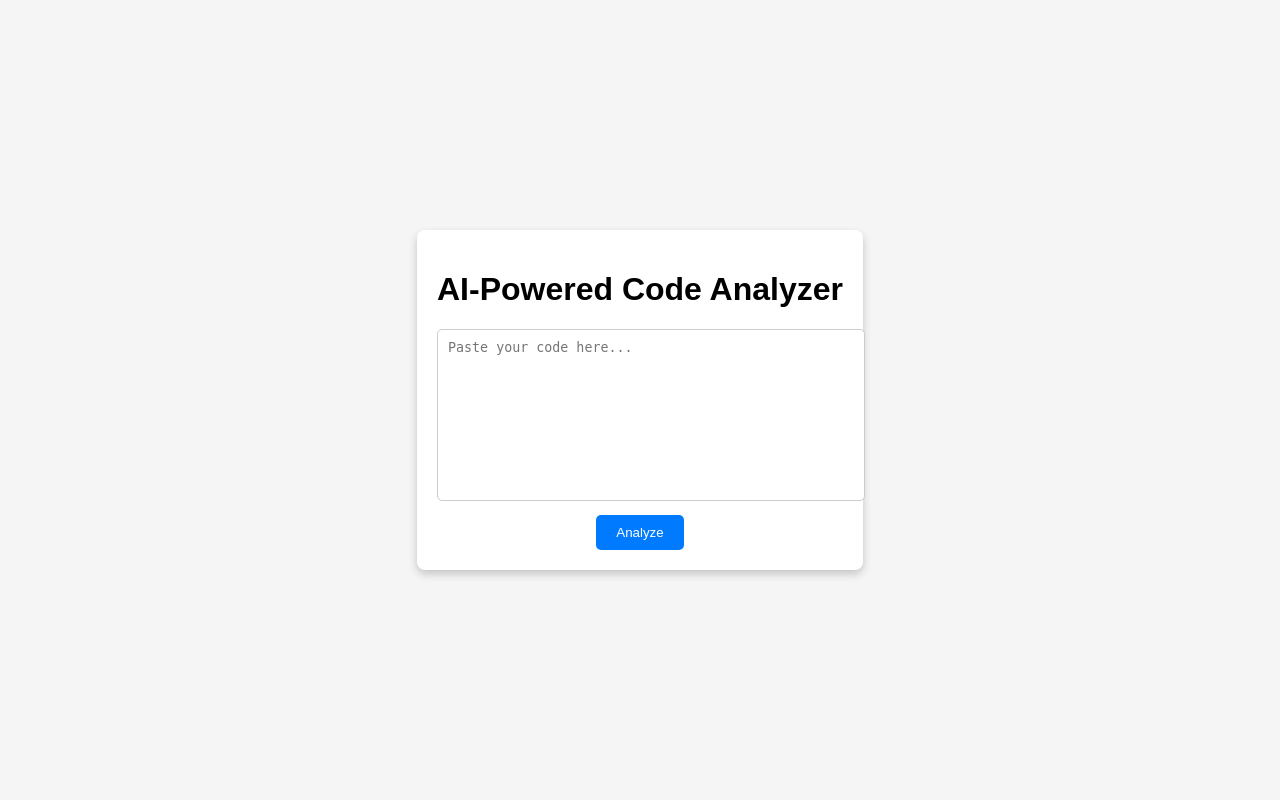
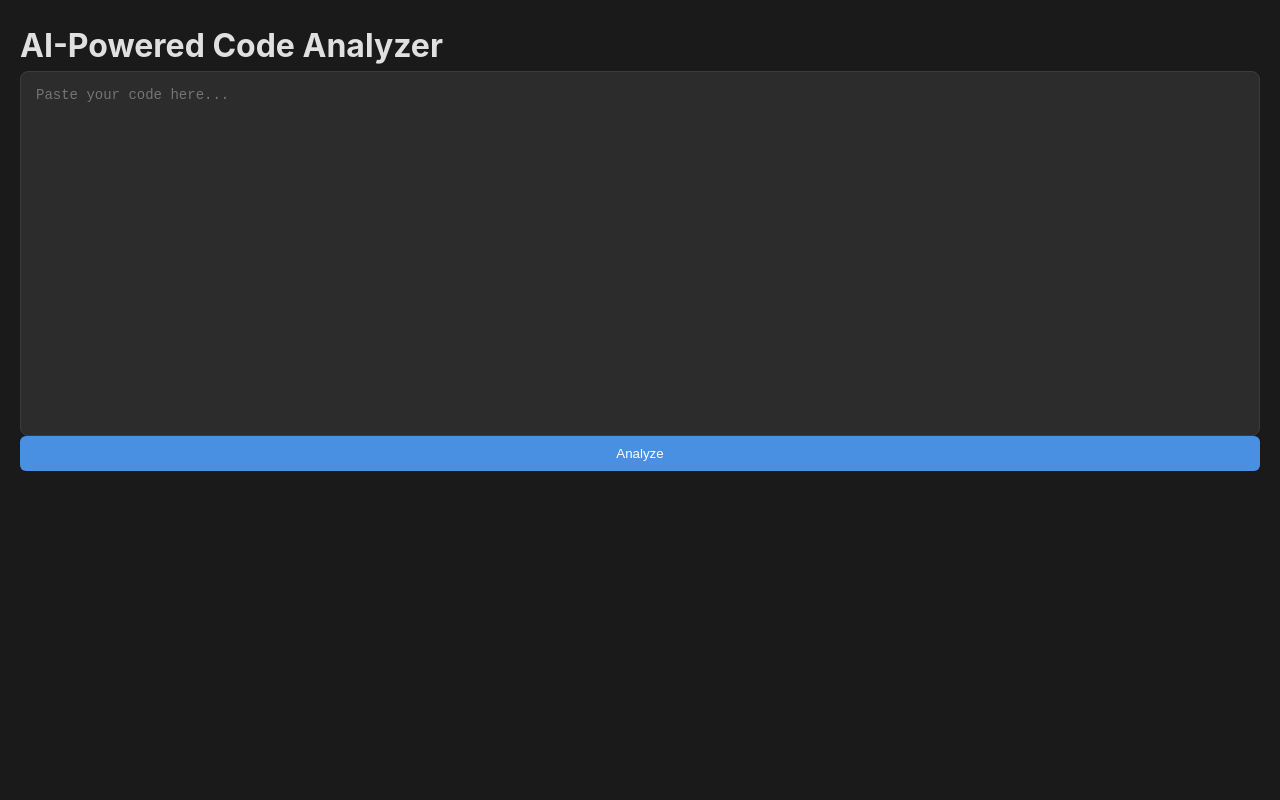
Before and after one commit to Alan-Saju/Code-Analysis_Tool, a Flask app: page / in a window 1280 px wide. Run offline with Flask 3, Linux system fonts and the light colour scheme.

Commit message:
changed the css style and colors to a dark theme

```diff
--- a/static/styles.css
+++ b/static/styles.css
@@ -1,57 +1,134 @@
-/* General styling for body */
+:root {
+    /* Claude-inspired dark theme colors */
+    --bg-primary: #1a1a1a;
+    --bg-secondary: #2c2c2c;
+    --text-primary: #e0e0e0;
+    --text-secondary: #b0b0b0;
+    --accent-color: #4a90e2;
+    --border-color: #3c3c3c;
+}
+
+* {
+    box-sizing: border-box;
+    margin: 0;
+    padding: 0;
+}
+
 body {
+    font-family: 'Inter', 'Arial', sans-serif;
+    background-color: var(--bg-primary);
+    color: var(--text-primary);
+    line-height: 1.6;
+    height: 100vh;
+    display: flex;
+    flex-direction: column;
+}
+
+.container {
+    display: flex;
+    flex-direction: column;
+    height: 100vh;
+    max-width: 100%;
+    padding: 20px;
+    background-color: var(--bg-primary);
+}
+
+.header {
+    text-align: center;
+    margin-bottom: 20px;
+    color: var(--text-primary);
+}
+
+#code-form {
+    display: flex;
+    flex-direction: column;
+    height: 50vh;
+    width: 100%;
+}
+
+#code {
+    flex-grow: 1;
+    width: 100%;
+    background-color: var(--bg-secondary);
+    color: var(--text-primary);
+    border: 1px solid var(--border-color);
+    border-radius: 8px;
+    padding: 15px;
+    font-family: 'Courier New', monospace;
+    font-size: 14px;
+    resize: none;
+    outline: none;
+}
+
+#code:focus {
+    border-color: var(--accent-color);
+    box-shadow: 0 0 10px rgba(74, 144, 226, 0.3);
+}
+
+.submit-container {
     display: flex;
     justify-content: center;
-    align-items: center;
-    height: 100vh;
-    margin: 0;
-    font-family: Arial, sans-serif;
-    background-color: #f5f5f5;
+    margin-top: 15px;
 }
 
-/* Styling for container */
-.container {
-    text-align: center;
-    max-width: 600px;
-    background: #ffffff;
-    padding: 20px;
-    border-radius: 8px;
-    box-shadow: 0 4px 8px rgba(0, 0, 0, 0.2);
-}
-
-/* Styling for textarea */
-textarea {
-    width: 100%;
-    height: 150px;
-    padding: 10px;
-    border-radius: 5px;
-    border: 1px solid #ccc;
-    resize: none;
-    margin-bottom: 10px;
-}
-
-/* Styling for button */
 button {
-    background-color: #007bff;
-    color: #fff;
+    background-color: var(--accent-color);
+    color: white;
     border: none;
-    border-radius: 5px;
     padding: 10px 20px;
+    border-radius: 6px;
     cursor: pointer;
+    transition: background-color 0.3s ease;
 }
 
 button:hover {
-    background-color: #0056b3;
+    background-color: #5a9de2;
 }
 
-/* Styling for suggestions section */
 #suggestions {
     margin-top: 20px;
-    text-align: left;
-    background: #f9f9f9;
-    padding: 15px;
-    border: 1px solid #ccc;
+    width: 100%;
+    background-color: var(--bg-secondary);
+    border-radius: 8px;
+    padding: 20px;
+    max-height: 40vh;
+    overflow-y: auto;
+}
+
+#suggestions-list {
+    list-style-type: none;
+    padding: 0;
+}
+
+#suggestions-list li {
+    margin-bottom: 10px;
+    padding: 10px;
+    background-color: var(--bg-primary);
+    border-radius: 6px;
+    color: var(--text-secondary);
+}
+
+#suggestions-list li strong {
+    color: var(--text-primary);
+    display: block;
+    margin-bottom: 10px;
+    font-size: 1.1em;
+}
+
+/* Scrollbar styling for dark theme */
+::-webkit-scrollbar {
+    width: 10px;
+}
+
+::-webkit-scrollbar-track {
+    background: var(--bg-secondary);
+}
+
+::-webkit-scrollbar-thumb {
+    background: var(--accent-color);
     border-radius: 5px;
-    overflow-y: auto;
-    max-height: 200px;
 }
+
+::-webkit-scrollbar-thumb:hover {
+    background: #5a9de2;
+}
```
